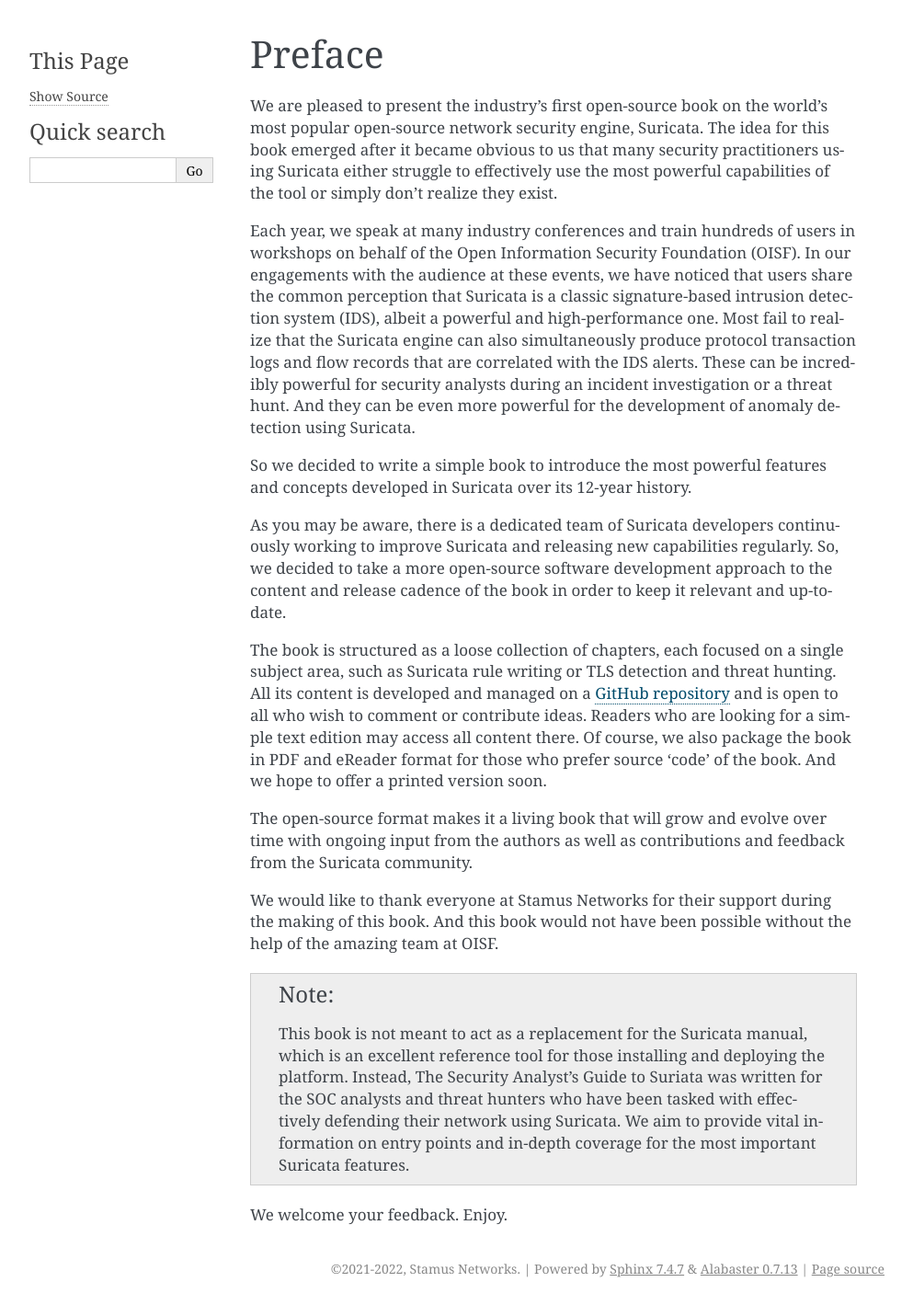
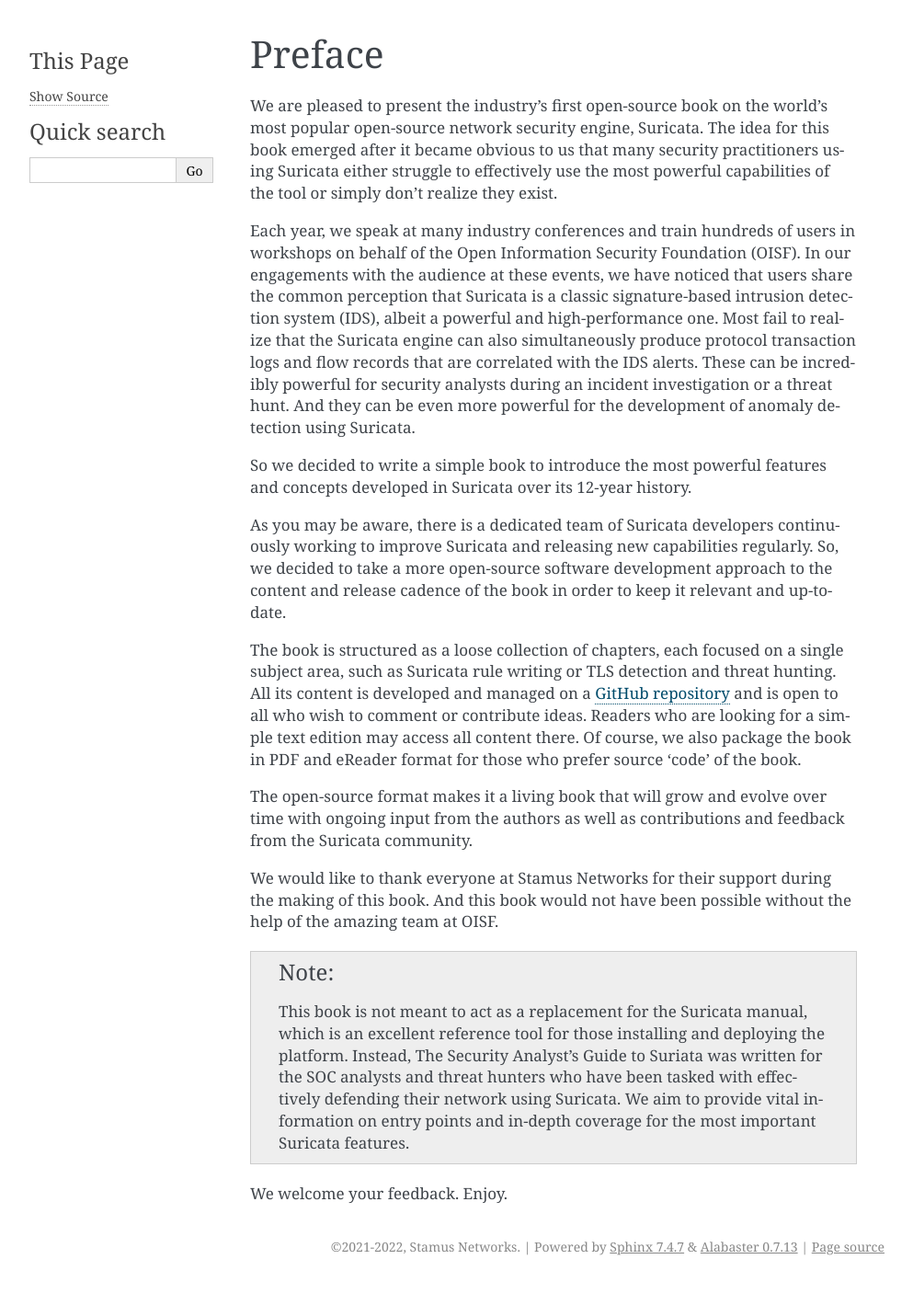
Before and after one commit to StamusNetworks/suricata-4-analysts, a Sphinx documentation site: the page built from source/foreword.rst, in a window 1280 px wide. Shown: the whole page at 92% size, without its empty margins (148-1141 px from the left). Built offline with Sphinx 7.4.7, drawn with Linux system fonts in a browser that asks for light colours; after the commit the page ends 1395 px from its top, so only the background shows below that.

Commit message:
foreword: remove note on printed edition

```diff
--- a/source/foreword.rst
+++ b/source/foreword.rst
@@ -9,7 +9,7 @@
 
 As you may be aware, there is a dedicated team of Suricata developers continuously working to improve Suricata and releasing new capabilities regularly. So, we decided to take a more open-source software development approach to the content and release cadence of the book in order to keep it relevant and up-to-date.
 
-The book is structured as a loose collection of chapters, each focused on a single subject area, such as Suricata rule writing or TLS detection and threat hunting. All its content is developed and managed on a `GitHub repository <https://github.com/StamusNetworks/suricata-4-analysts>`_ and is open to all who wish to comment or contribute ideas. Readers who are looking for a simple text edition may access all content there. Of course, we also package the book in PDF and eReader format for those who prefer source ‘code’ of the book. And we hope to offer a printed version soon.
+The book is structured as a loose collection of chapters, each focused on a single subject area, such as Suricata rule writing or TLS detection and threat hunting. All its content is developed and managed on a `GitHub repository <https://github.com/StamusNetworks/suricata-4-analysts>`_ and is open to all who wish to comment or contribute ideas. Readers who are looking for a simple text edition may access all content there. Of course, we also package the book in PDF and eReader format for those who prefer source ‘code’ of the book.
 
 The open-source format makes it a living book that will grow and evolve over time with ongoing input from the authors as well as contributions and feedback from the Suricata community.
 
```
